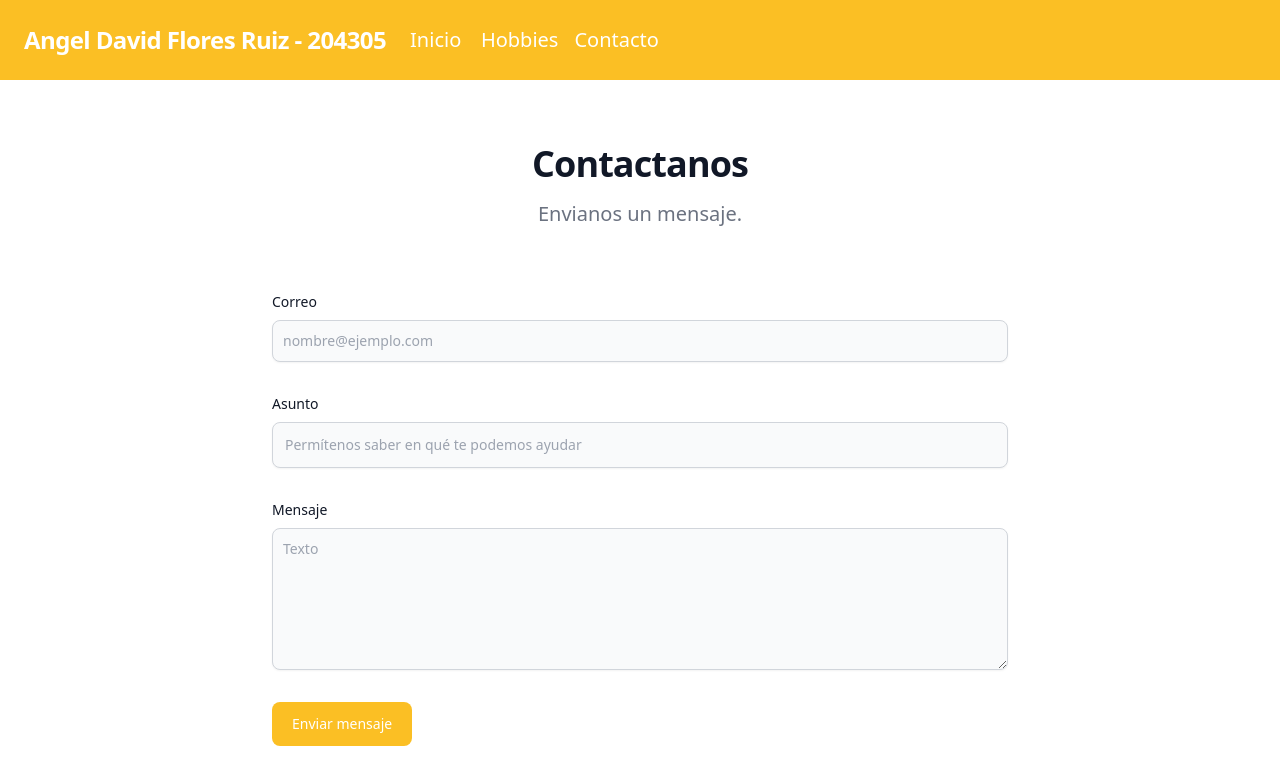
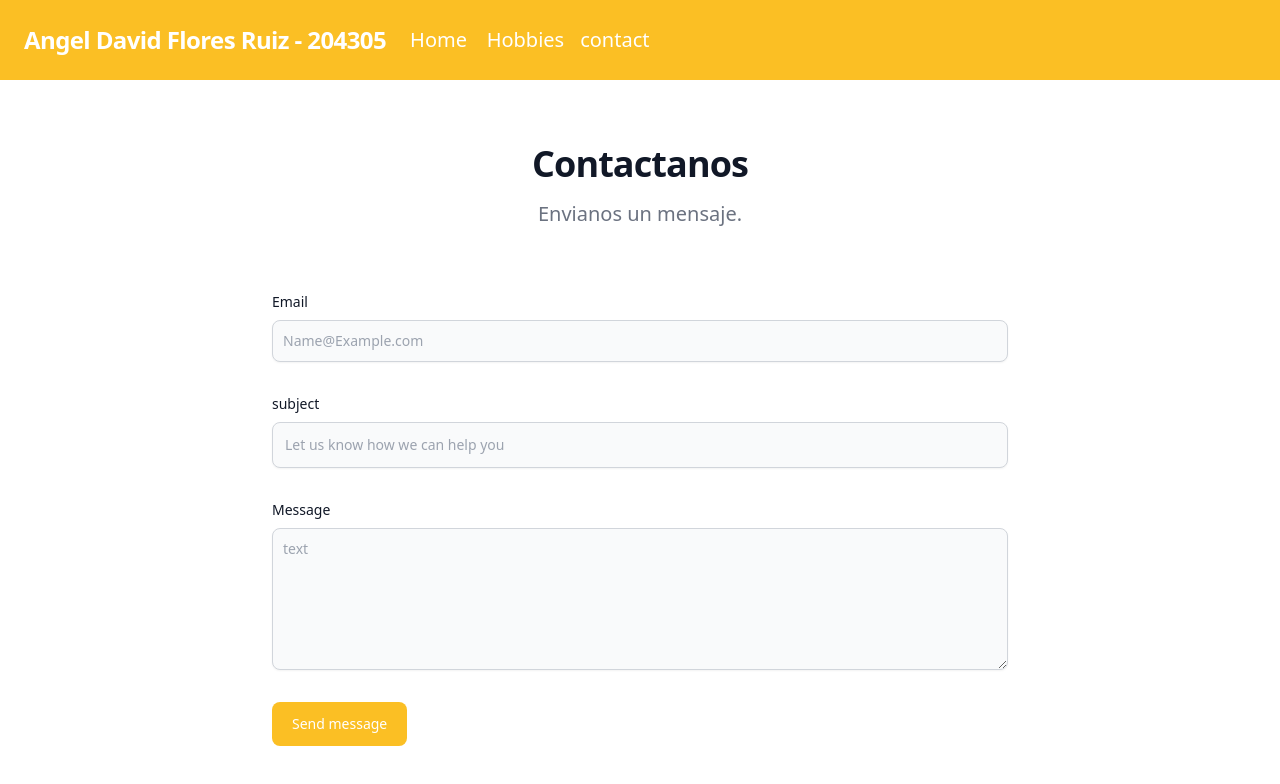
Before and after one commit to Bludegan/-LandingFloresAngel, a website: page Contacto.html in a window 1280 px wide. Drawn offline with Linux system fonts and the light colour scheme.

Commit message:
Version en ingles

```diff
--- a/Contacto.html
+++ b/Contacto.html
@@ -22,14 +22,14 @@
             <div class="text-sm lg:flex-grow">
                 <a href="index.html"
                     class="text-xl block mt-4 lg:inline-block lg:mt-0 text-white	 hover:text-orange-900	 mr-4">
-                    Inicio
+                    Home
                 </a>
                 <a href="Hobbies.html"
                     class=" text-xl block mt-4 lg:inline-block lg:mt-0 text-white	 hover:text-orange-900	 mr-4">
                     Hobbies
                     <a href="Contacto.html"
                         class="text-xl block mt-4 lg:inline-block lg:mt-0 text-white	 hover:text-orange-900	 mr-4">
-                        Contacto
+                        contact
                     </a>
             </div>
         </div>
@@ -38,25 +38,37 @@
 
     <section class="bg-white dark:bg-gray-900">
         <div class="py-8 lg:py-16 px-4 mx-auto max-w-screen-md">
-            <h2 class="mb-4 text-4xl tracking-tight font-extrabold text-center text-gray-900 dark:text-white">Contactanos</h2>
-            <p class="mb-8 lg:mb-16 font-light text-center text-gray-500 dark:text-gray-400 sm:text-xl">Envianos un mensaje.</p>
+            <h2 class="mb-4 text-4xl tracking-tight font-extrabold text-center text-gray-900 dark:text-white">
+                Contactanos</h2>
+            <p class="mb-8 lg:mb-16 font-light text-center text-gray-500 dark:text-gray-400 sm:text-xl">Envianos un
+                mensaje.</p>
             <form action="#" class="space-y-8">
                 <div>
-                    <label for="email" class="block mb-2 text-sm font-medium text-gray-900 dark:text-gray-300">Correo</label>
-                    <input type="email" id="email" class="shadow-sm bg-gray-50 border border-gray-300 text-gray-900 text-sm rounded-lg focus:ring-primary-500 focus:border-primary-500 block w-full p-2.5 dark:bg-gray-700 dark:border-gray-600 dark:placeholder-gray-400 dark:text-white dark:focus:ring-primary-500 dark:focus:border-primary-500 dark:shadow-sm-light" placeholder="nombre@ejemplo.com" required>
+                    <label for="email"
+                        class="block mb-2 text-sm font-medium text-gray-900 dark:text-gray-300">Email</label>
+                    <input type="email" id="email"
+                        class="shadow-sm bg-gray-50 border border-gray-300 text-gray-900 text-sm rounded-lg focus:ring-primary-500 focus:border-primary-500 block w-full p-2.5 dark:bg-gray-700 dark:border-gray-600 dark:placeholder-gray-400 dark:text-white dark:focus:ring-primary-500 dark:focus:border-primary-500 dark:shadow-sm-light"
+                        placeholder="Name@Example.com" required>
                 </div>
                 <div>
-                    <label for="subject" class="block mb-2 text-sm font-medium text-gray-900 dark:text-gray-300">Asunto</label>
-                    <input type="text" id="subject" class="block p-3 w-full text-sm text-gray-900 bg-gray-50 rounded-lg border border-gray-300 shadow-sm focus:ring-primary-500 focus:border-primary-500 dark:bg-gray-700 dark:border-gray-600 dark:placeholder-gray-400 dark:text-white dark:focus:ring-primary-500 dark:focus:border-primary-500 dark:shadow-sm-light" placeholder="Permítenos saber en qué te podemos ayudar" required>
+                    <label for="subject"
+                        class="block mb-2 text-sm font-medium text-gray-900 dark:text-gray-300">subject</label>
+                    <input type="text" id="subject"
+                        class="block p-3 w-full text-sm text-gray-900 bg-gray-50 rounded-lg border border-gray-300 shadow-sm focus:ring-primary-500 focus:border-primary-500 dark:bg-gray-700 dark:border-gray-600 dark:placeholder-gray-400 dark:text-white dark:focus:ring-primary-500 dark:focus:border-primary-500 dark:shadow-sm-light"
+                        placeholder="Let us know how we can help you" required>
                 </div>
                 <div class="sm:col-span-2">
-                    <label for="message" class="block mb-2 text-sm font-medium text-gray-900 dark:text-gray-400">Mensaje</label>
-                    <textarea id="message" rows="6" class="block p-2.5 w-full text-sm text-gray-900 bg-gray-50 rounded-lg shadow-sm border border-gray-300 focus:ring-primary-500 focus:border-primary-500 dark:bg-gray-700 dark:border-gray-600 dark:placeholder-gray-400 dark:text-white dark:focus:ring-primary-500 dark:focus:border-primary-500" placeholder="Texto"></textarea>
+                    <label for="message"
+                        class="block mb-2 text-sm font-medium text-gray-900 dark:text-gray-400">Message</label>
+                    <textarea id="message" rows="6"
+                        class="block p-2.5 w-full text-sm text-gray-900 bg-gray-50 rounded-lg shadow-sm border border-gray-300 focus:ring-primary-500 focus:border-primary-500 dark:bg-gray-700 dark:border-gray-600 dark:placeholder-gray-400 dark:text-white dark:focus:ring-primary-500 dark:focus:border-primary-500"
+                        placeholder="text"></textarea>
                 </div>
-                <button type="submit" class="py-3 px-5 text-sm font-medium text-center text-white rounded-lg bg-amber-400 sm:w-fit hover:bg-primary-800 focus:ring-4 focus:outline-none focus:ring-primary-300 dark:bg-primary-600 dark:hover:bg-primary-700 dark:focus:ring-primary-800">Enviar mensaje</button>
+                <button type="submit"
+                    class="py-3 px-5 text-sm font-medium text-center text-white rounded-lg bg-amber-400 sm:w-fit hover:bg-primary-800 focus:ring-4 focus:outline-none focus:ring-primary-300 dark:bg-primary-600 dark:hover:bg-primary-700 dark:focus:ring-primary-800">Send message</button>
             </form>
         </div>
-      </section>
+    </section>
 
 
 
```
Also changed, not shown: Hobbies.html (+6 -7 lines), index.html (+4 -4 lines).
